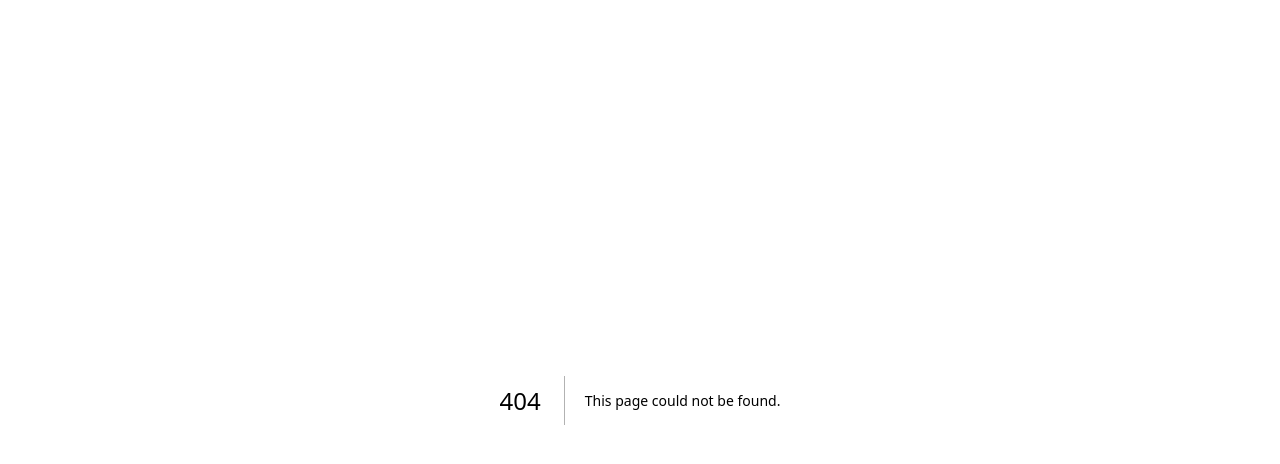
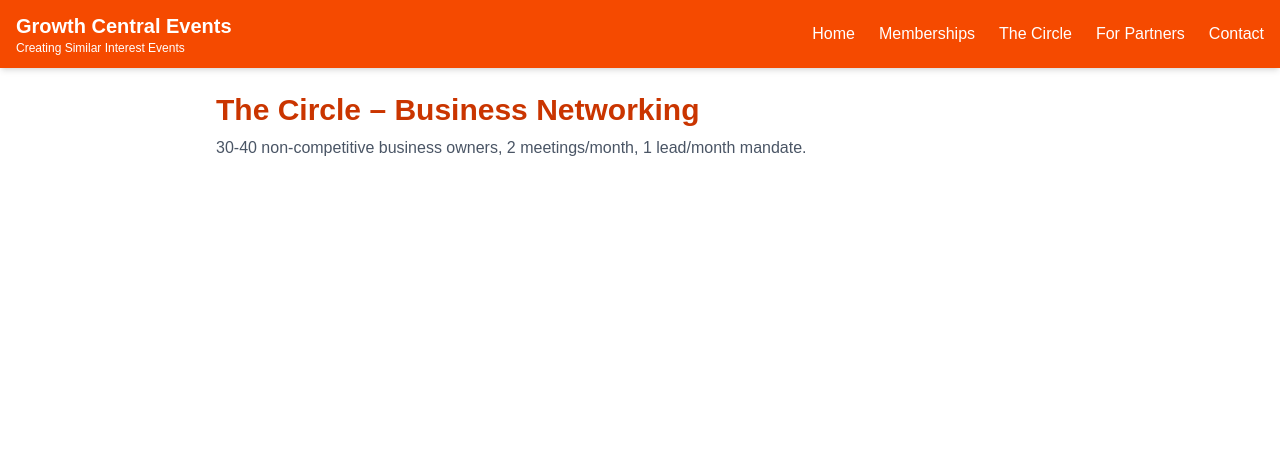
Before and after one commit to skillsbazzar2025-ui/growth-central-events, a Next.js app: page /the-circle in a window 1280 px wide. Before the commit this address had no page. Shown: the top 464 px of the page. Built offline with nearby package versions, Linux system fonts and the light colour scheme.

Commit message:
Fix viewport warning in layout.tsx

```diff
--- /dev/null
+++ b/app/components/Header.tsx
@@ -0,0 +1,49 @@
+'use client'
+
+import { useState } from 'react'
+import Link from 'next/link'
+
+export default function Header() {
+  const [isMenuOpen, setIsMenuOpen] = useState(false)
+
+  return (
+    <header className="bg-orange-600 text-white shadow-md sticky top-0 z-50">
+      <div className="container mx-auto px-4 py-3 flex justify-between items-center">
+        <Link href="/">
+          <div className="cursor-pointer">
+            <h1 className="text-xl font-bold">Growth Central Events</h1>
+            <p className="text-xs hidden sm:block">Creating Similar Interest Events</p>
+          </div>
+        </Link>
+
+        <nav className="hidden md:flex space-x-6">
+          <Link href="/" className="hover:text-orange-200 transition">Home</Link>
+          <Link href="/memberships" className="hover:text-orange-200 transition">Memberships</Link>
+          <Link href="/the-circle" className="hover:text-orange-200 transition">The Circle</Link>
+          <Link href="/for-partners" className="hover:text-orange-200 transition">For Partners</Link>
+          <Link href="/contact" className="hover:text-orange-200 transition">Contact</Link>
+        </nav>
+
+        <button className="md:hidden text-white focus:outline-none" onClick={() => setIsMenuOpen(!isMenuOpen)}>
+          <svg className="w-6 h-6" fill="none" stroke="currentColor" viewBox="0 0 24 24">
+            {isMenuOpen ? (
+              <path strokeLinecap="round" strokeLinejoin="round" strokeWidth={2} d="M6 18L18 6M6 6l12 12" />
+            ) : (
+              <path strokeLinecap="round" strokeLinejoin="round" strokeWidth={2} d="M4 6h16M4 12h16M4 18h16" />
+            )}
+          </svg>
+        </button>
+      </div>
+
+      {isMenuOpen && (
+        <div className="md:hidden bg-orange-700 py-4 px-4 space-y-3">
+          <Link href="/" className="block hover:text-orange-200" onClick={() => setIsMenuOpen(false)}>Home</Link>
+          <Link href="/memberships" className="block hover:text-orange-200" onClick={() => setIsMenuOpen(false)}>Memberships</Link>
+          <Link href="/the-circle" className="block hover:text-orange-200" onClick={() => setIsMenuOpen(false)}>The Circle</Link>
+          <Link href="/for-partners" className="block hover:text-orange-200" onClick={() => setIsMenuOpen(false)}>For Partners</Link>
+          <Link href="/contact" className="block hover:text-orange-200" onClick={() => setIsMenuOpen(false)}>Contact</Link>
+        </div>
+      )}
+    </header>
+  )
+}
--- /dev/null
+++ b/app/contact/page.tsx
@@ -0,0 +1,8 @@
+export default function ContactPage() {
+  return (
+    <div className="max-w-4xl mx-auto p-6">
+      <h1 className="text-3xl font-bold text-orange-700">Contact Us</h1>
+      <p className="text-gray-600 mt-2">Email: info@growthcentralevents.com | Phone: +91 98765 43210</p>
+    </div>
+  )
+}
--- /dev/null
+++ b/app/for-partners/page.tsx
@@ -0,0 +1,8 @@
+export default function ForPartnersPage() {
+  return (
+    <div className="max-w-4xl mx-auto p-6">
+      <h1 className="text-3xl font-bold text-orange-700">For Hotel & Restaurant Partners</h1>
+      <p className="text-gray-600 mt-2">Partner with us: ₹1,000/event + 10% F&B commission.</p>
+    </div>
+  )
+}
--- a/app/layout.tsx
+++ b/app/layout.tsx
@@ -1,20 +1,15 @@
-import type { Metadata } from "next";
-import { Geist, Geist_Mono } from "next/font/google";
+import type { Metadata, Viewport } from "next";
 import "./globals.css";
-
-const geistSans = Geist({
-  variable: "--font-geist-sans",
-  subsets: ["latin"],
-});
-
-const geistMono = Geist_Mono({
-  variable: "--font-geist-mono",
-  subsets: ["latin"],
-});
+import Header from "./components/Header";
 
 export const metadata: Metadata = {
-  title: "Create Next App",
-  description: "Generated by create next app",
+  title: "Growth Central Events",
+  description: "Creating Similar Interest and Business Networking Events",
+};
+
+export const viewport: Viewport = {
+  width: "device-width",
+  initialScale: 1,
 };
 
 export default function RootLayout({
@@ -23,11 +18,11 @@ export default function RootLayout({
   children: React.ReactNode;
 }>) {
   return (
-    <html
-      lang="en"
-      className={`${geistSans.variable} ${geistMono.variable} h-full antialiased`}
-    >
-      <body className="min-h-full flex flex-col">{children}</body>
+    <html lang="en">
+      <body className="antialiased flex flex-col min-h-screen">
+        <Header />
+        <main className="flex-grow">{children}</main>
+      </body>
     </html>
   );
 }
--- /dev/null
+++ b/app/memberships/page.tsx
@@ -0,0 +1,8 @@
+export default function MembershipsPage() {
+  return (
+    <div className="max-w-4xl mx-auto p-6">
+      <h1 className="text-3xl font-bold text-orange-700">Membership Plans</h1>
+      <p className="text-gray-600 mt-2">Compare our Individual, Family, and Business plans.</p>
+    </div>
+  )
+}
--- /dev/null
+++ b/app/the-circle/page.tsx
@@ -0,0 +1,8 @@
+export default function TheCirclePage() {
+  return (
+    <div className="max-w-4xl mx-auto p-6">
+      <h1 className="text-3xl font-bold text-orange-700">The Circle – Business Networking</h1>
+      <p className="text-gray-600 mt-2">30-40 non-competitive business owners, 2 meetings/month, 1 lead/month mandate.</p>
+    </div>
+  )
+}
```
